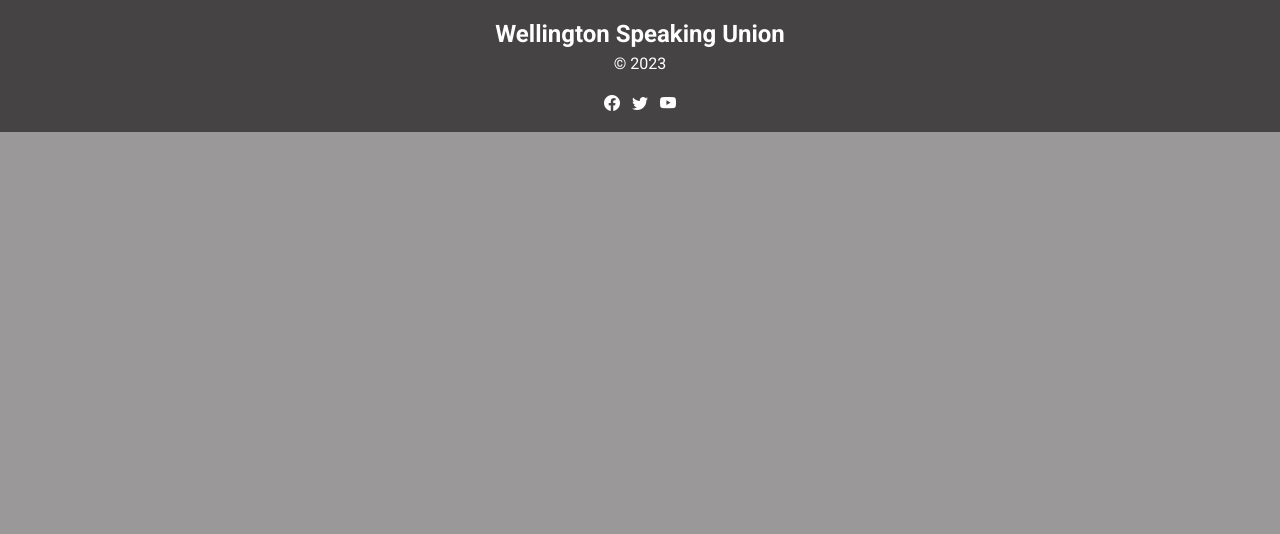
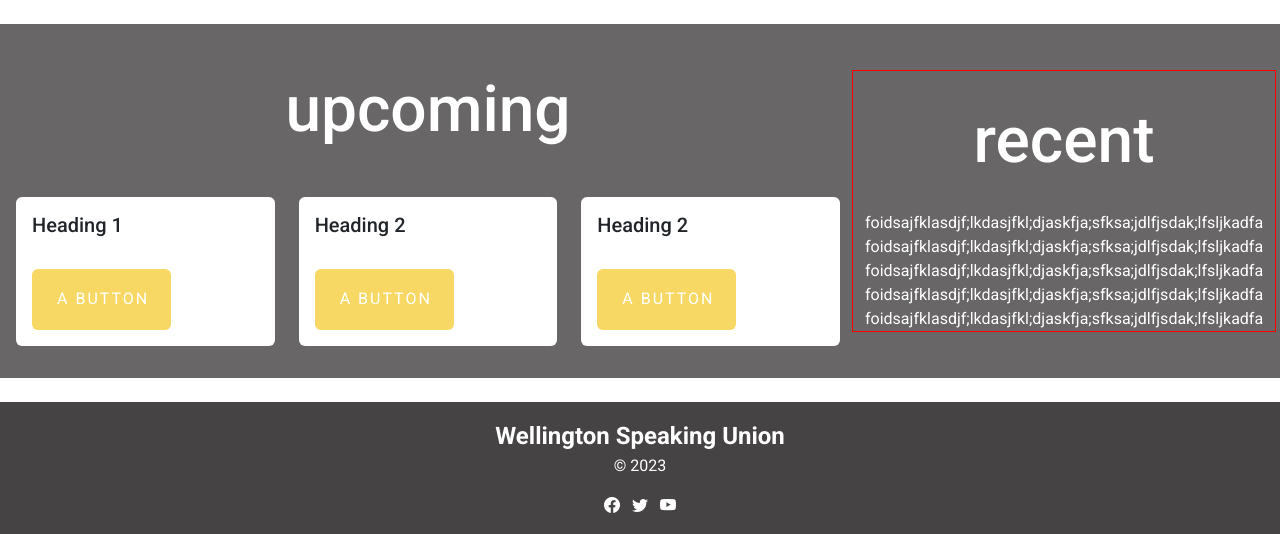
Before and after one commit to chloejxsim/wsu-site, a Flask app: page /news in a window 1280 px wide. Shown: the part 872-1406 px from the top of the page. Before the commit the page ends 1004 px from the top, so only its background shows below. Run offline with Flask 2, Linux system fonts and the light colour scheme.

Commit message:
edited resources and news sections and added upcoming events cards

```diff
--- a/static/styles.css
+++ b/static/styles.css
@@ -203,44 +203,47 @@
     left: 0;
 }
 
-.competition-title-1 {
+.page-title {
     font-size: 4em;
     text-align: center;
     font-weight:500;
     margin:auto;
-    color: var(--brand-black);
     padding: 0.5em;
 }
 
-.competition-title-2 {
-    font-size: 4em;
-    text-align: center;
-    font-weight:500;
-    margin:auto;
-    color: var(--brand-yellow);
-    padding: 0.5em;
+#competition-title-1 {
+    color: var(--brand-black);
 }
 
-.competition-subheading-1 {
+#competition-title-2 {
+    color: var(--brand-yellow);
+}
+
+#resources-title-1 {
+    color:var(--brand-white)
+}
+
+.page-subheading {
     font-size: 1.5em;
     text-align: center;
     font-weight:500;
     margin:auto;
     line-height:80%;
-    color: var(--brand-dark-gray);
     padding-bottom: 1em;
     padding-top: 0.4em;
 }
 
-.competition-subheading-2 {
-    font-size: 1.5em;
-    text-align: center;
-    font-weight:500;
-    margin:auto;
-    line-height:80%;
+#competition-subheading-1 {
+    color: var(--brand-dark-gray);
+}
+
+#competition-subheading-2 {
     color: var(--brand-light-gray);
-    padding-bottom: 1em;
-    padding-top: 0.4em;
+}
+
+#news-subheading {
+    color: var(--brand-white);
+    vertical-align: top;
 }
 
 .competition-text-1 {
@@ -274,6 +277,15 @@
     max-width:100%;
 }
 
+.resources-img{
+    width: 500px;
+    margin: auto;
+    text-align:center;
+    display: block;
+    padding-top:1em;
+    padding-bottom:1em;
+}
+
 .circular-image {
     border-radius: 50%;
     height:auto;
@@ -284,11 +296,11 @@
 }
 
 #debatingcompetitions {
-        max-width: 70%;
+    max-width: 70%;
 }
 
 #publicspeakingcompetitions {
-        max-width: 35%;
+    max-width: 35%;
 }
 
 /* --- Nav --- */
@@ -369,6 +381,11 @@
     border: 0px solid white;
 }
 
+.col-lg-4 {
+    border: 1px solid red;
+    height:100%;
+}
+
 .col-md-4{
     border: 0px solid white;
     padding-top:2em;
@@ -378,6 +395,10 @@
 .row {
     border: 0px solid blue;
     padding: 1em 0 1em 0;
+}
+
+#news-row {
+    padding: 1em 1em 1em 1em;
 }
 
 .aboutus-card{
--- a/templates/news.html
+++ b/templates/news.html
@@ -10,4 +10,57 @@
     <h1 class="page-header">news</h1>
 </section>
 
+<div class="container-m container-fluid">
+    <div class="welcome-bg">
+        <div class="row align-items-center" id="news-row">
+            <div class="col-lg-8">
+                <h1 class="page-title" id="resources-title-1">upcoming</h1>
+                <div class="row">
+                    <div class="col-sm-4 d-flex justify-content-center">
+                      <div class="card" style="width: 20rem;>
+                        <img class="card-img-top" src="..." alt="Card image cap">
+                        <div class="card-body">
+                          <h5 class="card-title">Heading 1</h5>
+                          <p class="card-text">some text</p>
+                          <a href="#" class="btn btn-primary">a button</a>
+                        </div>
+                      </div>
+                    </div>
+                    <div class="col-sm-4 d-flex justify-content-center">
+                      <div class="card" style="width: 20rem;>
+                        <img class="card-img-top" src="..." alt="Card image cap">
+                        <div class="card-body">
+                          <h5 class="card-title">Heading 2</h5>
+                          <p class="card-text">some text</p>
+                          <a href="#" class="btn btn-primary">a button</a>
+                        </div>
+                      </div>
+                    </div>
+                    <div class="col-sm-4 d-flex justify-content-center">
+                      <div class="card" style="width: 20rem;>
+                        <img class="card-img-top" src="..." alt="Card image cap">
+                        <div class="card-body">
+                          <h5 class="card-title">Heading 2</h5>
+                          <p class="card-text">some text</p>
+                          <a href="#" class="btn btn-primary">a button</a>
+                        </div>
+                      </div>
+                    </div>
+                 </div>
+                </div>
+            <div class="col-lg-4">
+                <h1 class="page-title" id="resources-title-1">recent</h1>
+                <p>foidsajfklasdjf;lkdasjfkl;djaskfja;sfksa;jdlfjsdak;lfsljkadfadls;k
+                foidsajfklasdjf;lkdasjfkl;djaskfja;sfksa;jdlfjsdak;lfsljkadfadls;k
+                foidsajfklasdjf;lkdasjfkl;djaskfja;sfksa;jdlfjsdak;lfsljkadfadls;k
+                foidsajfklasdjf;lkdasjfkl;djaskfja;sfksa;jdlfjsdak;lfsljkadfadls;k
+                foidsajfklasdjf;lkdasjfkl;djaskfja;sfksa;jdlfjsdak;lfsljkadfadls;k
+                </p>
+            </div>
+        </div>
+    </div>
+</div>
+
+
+
 {% endblock %}
```
Also changed, not shown: templates/competitions.html (+8 -8 lines), templates/resources.html (+12 -4 lines), static/images/HenSpeaking1.jpg (added), static/images/HenSpeaking2 - Edited.png (added).
